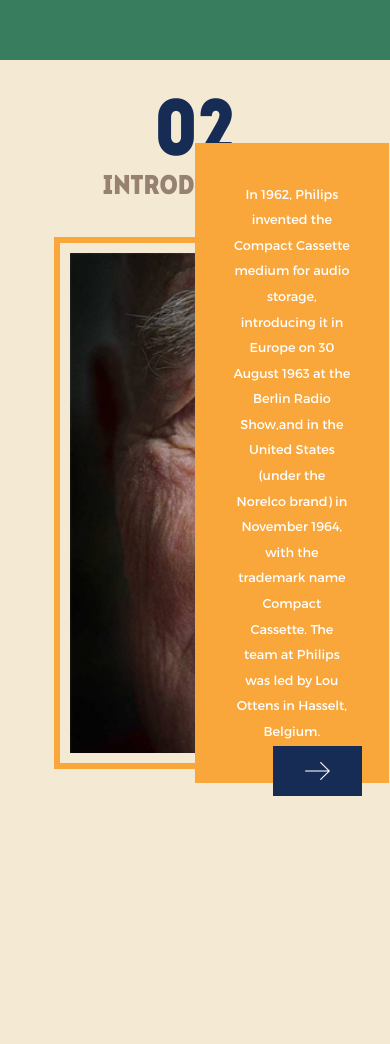
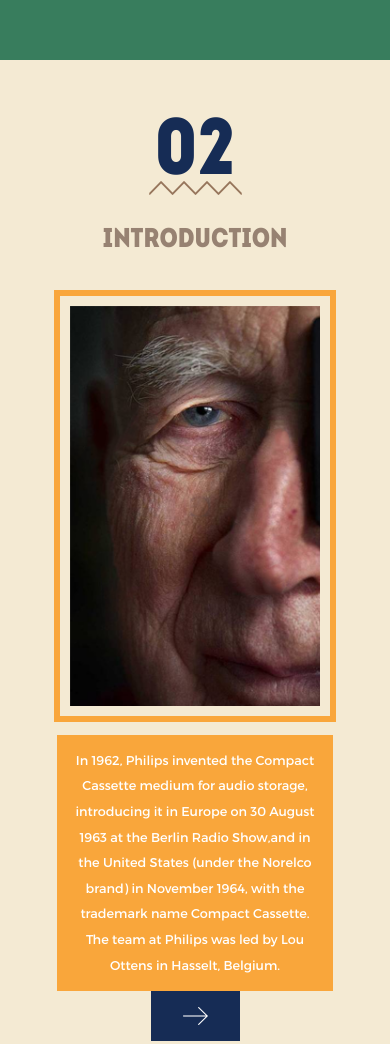
Before and after one commit to piopao/setka, a plain HTML site: page index.html in a window 390 px wide. Shown: the part 640-1684 px from the top of the page. Drawn offline with Linux system fonts and the light colour scheme.

Commit message:
second page responsiveness updated

```diff
--- a/css/index.css
+++ b/css/index.css
@@ -50,6 +50,10 @@
 
 #applications{
 	background-color: #162c55;
+}
+
+#fall{
+	background-color: #ffffff;
 }
 
 
@@ -127,6 +131,7 @@
 	position: relative;
 	line-height: 1;
 	text-align: center;
+	padding-top: 5%;
 }
 
 #intro .title div:first-child{
@@ -178,9 +183,9 @@
 #background{
 	background: url(../images/oldman.png) no-repeat;
 	width: 100%;
-	min-height: 500px;
+	min-height: 400px;
     padding-left: 2em;
-    max-height: 420px;
+   /* max-height: 420px;*/
     background-size: cover;
 }
 
@@ -198,8 +203,6 @@
 	line-height: 2;
 	width: 60%;
 }
-
-
 
 #visual_content img{
     padding-top:1em;
@@ -259,7 +262,10 @@
 		text-align: center;
 	}
 	#intro .title div:first-child img{
-		display:none;
+		/*display:none;*/
+		margin-left: auto;
+   		margin-right: auto;
+   		margin-bottom: 5%;
 	}
 
 	#intro .title div:nth-child(2){
@@ -267,7 +273,35 @@
 	}
 
 	#intro .title {
-		padding-top: 0%;
+		padding-top: 5%;
+	}
+
+	#visual_content div:nth-child(2){
+		/*bottom: 0%;*/
+		/*left: 50%;*/
+		margin-top: -20%;
+		position: static;
+		margin:auto;
+	}
+
+	#visual_content div:nth-child(2) p{
+		margin-left:auto;
+		margin-right:auto;
+		width: 50%;
+		padding: 1em;
+		min-width: 250px;
+		margin-bottom: 0%;
+	}
+
+	#visual_content img{
+		margin-left:auto;
+		margin-right:auto;
+		position:static;
+
+	}
+
+	#background{
+		padding:0;
 	}
 
 
--- a/index.html
+++ b/index.html
@@ -35,6 +35,7 @@
 		<div id = "types" class = "page"></div>
 		<div id = "length" class = "page"></div>
 		<div id = "applications" class = "page"></div>
+		<div id = "fall" class = "page"></div>
 	</div>
 		<script type="text/javascript" src="dist/skrollr.min.js"></script>
 
```
